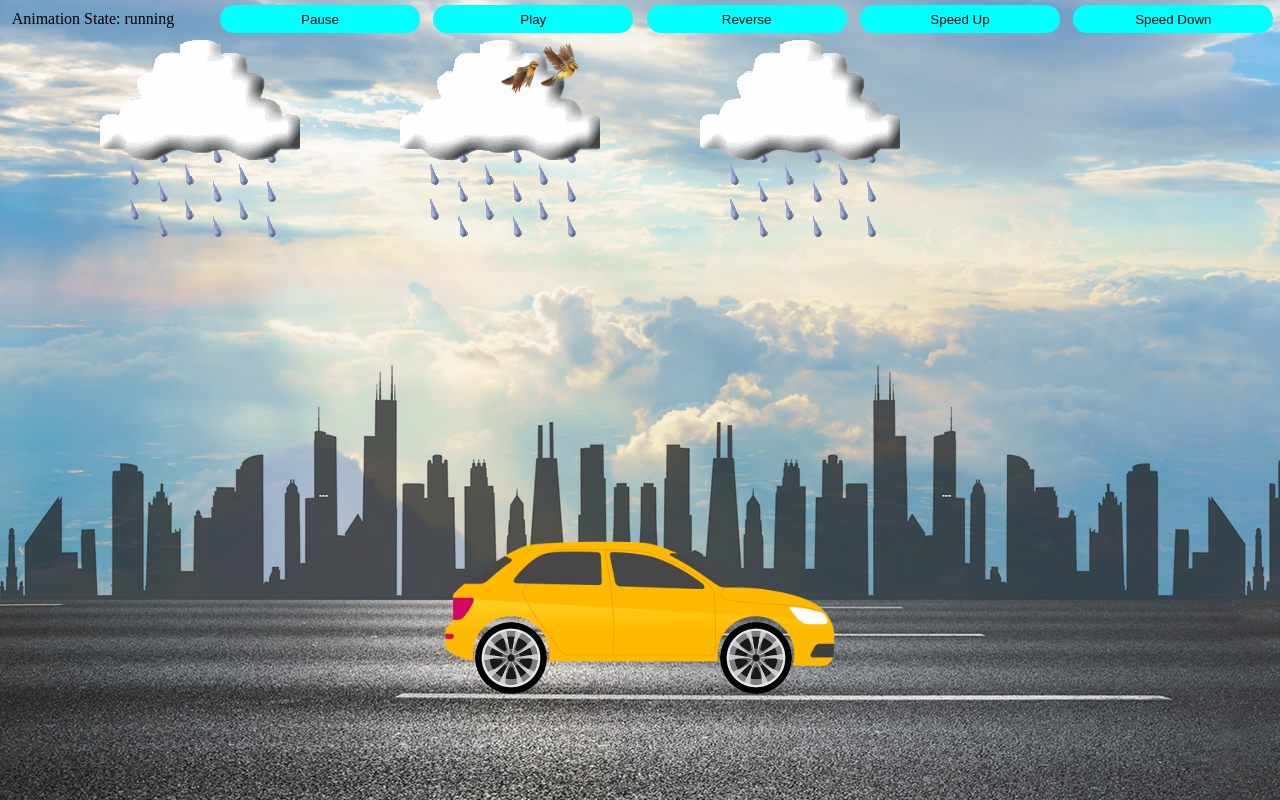
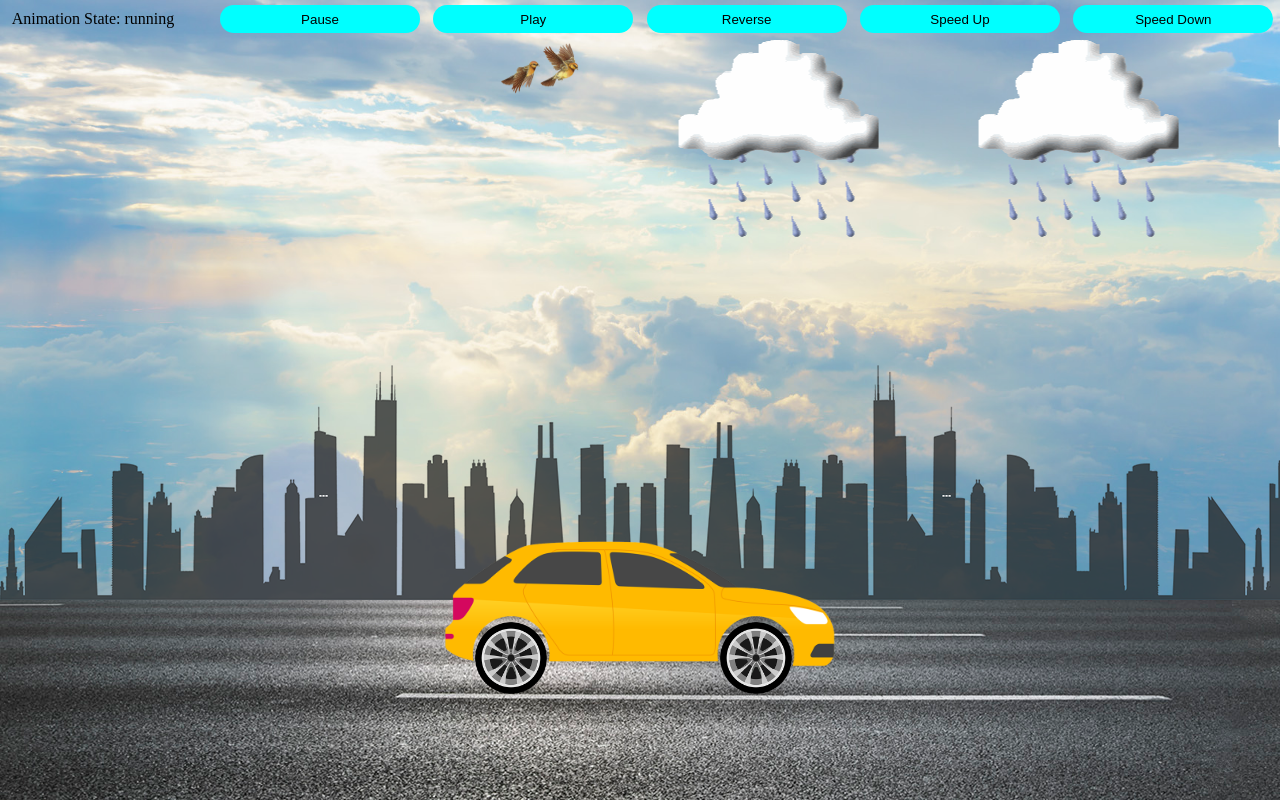
Before and after one commit to syedshahidashiqali/project-4a-reactjs, a React (Create React App) app: page / in a window 1280 px wide. Built offline with nearby package versions, Linux system fonts and the light colour scheme.

Commit message:
complete clouds animation

```diff
--- a/src/App.js
+++ b/src/App.js
@@ -21,9 +21,21 @@ function App() {
       duration: 14000,
       iterations :Infinity
     });
+
+    const cloud = cloudRef.current;
+    // cloud animation
+    var cloudKeyframes = [
+      { transform: 'translateX(100%)' },
+      { transform: 'translateX(-100%)' },
+    ];
+    var cloudAnimation = cloud.animate(cloudKeyframes, {
+      duration: 20000,
+      iterations :Infinity
+    })
   })
 
   const birdRef = useRef();
+  const cloudRef = useRef();
   return (
     <div className="app">
       <div className="animation">
@@ -37,7 +49,7 @@ function App() {
       <div ref={birdRef} className="bird-div">
           <img className="bird" src={birdImg} alt="bird" />
       </div>
-      <div className="cloud-div">
+      <div ref={cloudRef} className="cloud-div">
           <img src={cloudImg} alt="cloud" className="cloud" />
           <img src={cloudImg} alt="cloud" className="cloud" />
           <img src={cloudImg} alt="cloud" className="cloud" />
```
